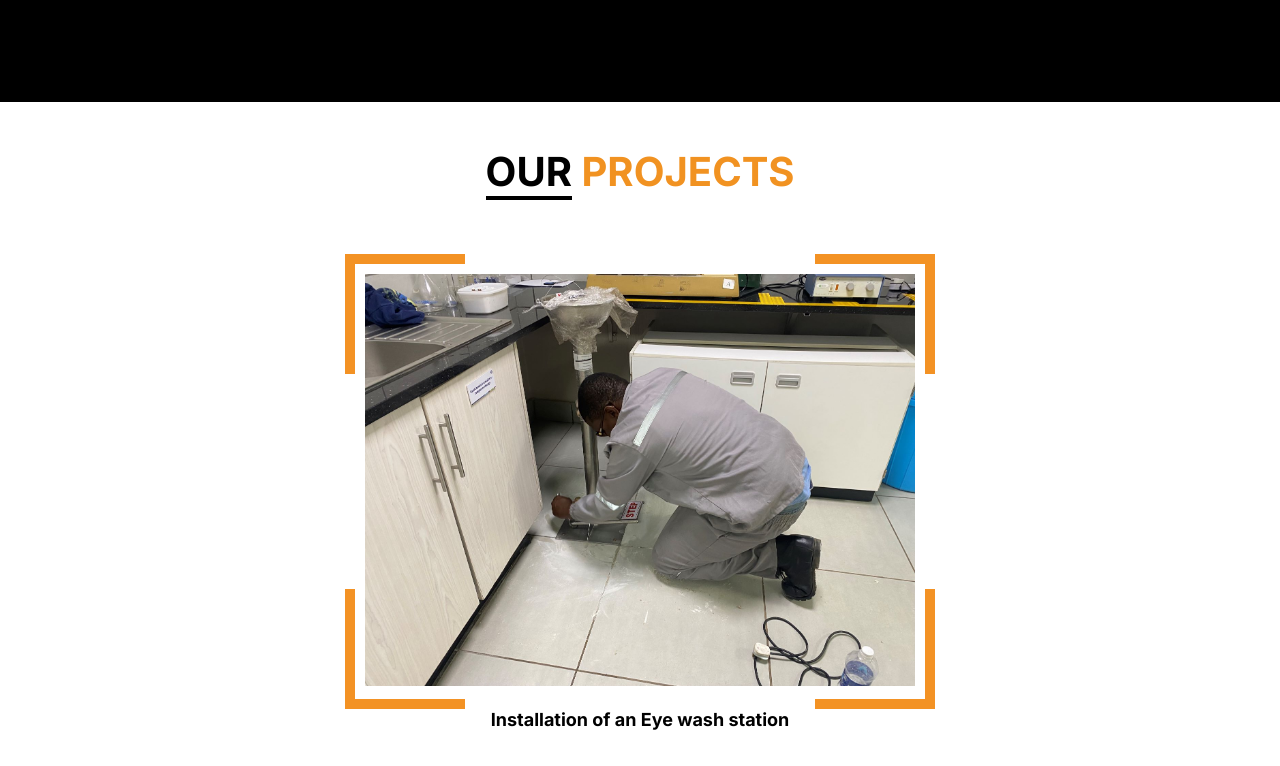
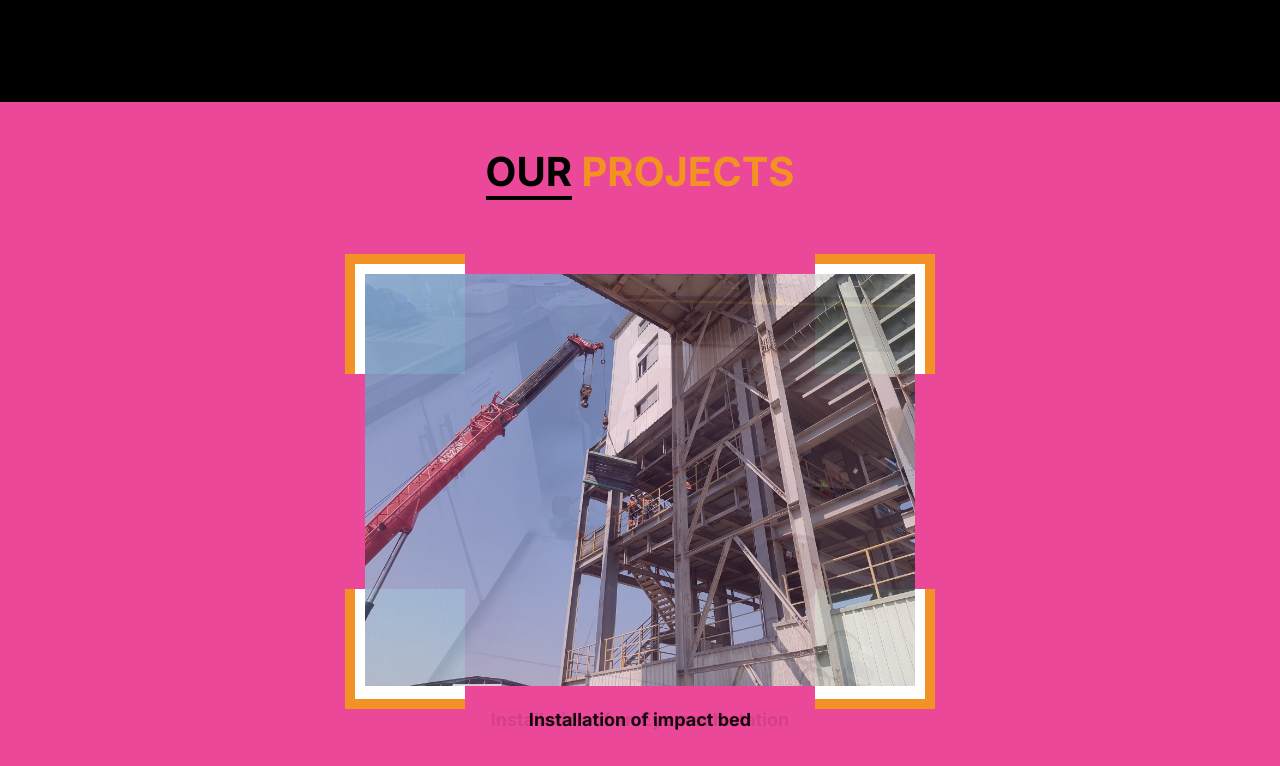
Before and after one commit to mkaweme/mexus, a Next.js app: page / in a window 1280 px wide. Shown: the part 1494-2260 px from the top of the page. Built offline with nearby package versions, Linux system fonts and the light colour scheme.

Commit message:
changed delay from 4s to 5s

```diff
--- a/app/components/Projects.tsx
+++ b/app/components/Projects.tsx
@@ -29,13 +29,13 @@ const Projects = () => {
         setCurrentImage((prev) => (prev + 1) % PROJECTS.length);
         setFade("fade-in");
       }, 1000);
-    }, 4000);
+    }, 5000);
     return () => clearInterval(interval);
   });
 
   return (
     <>
-      <div className="relative flex flex-col w-full h-screen items-center align-middle">
+      <div className="relative flex flex-col w-full h-screen items-center align-middle bg-pink-500">
         <h1 className="text-[32px] lg:text-[40px] font-bold text-[#F19221] my-10"><span className="text-black border-b-4 border-black">OUR</span> PROJECTS</h1>
         <div className="relative flex flex-col-reverse w-[250px] lg:w-[550px] h-auto mx-20 my-8 z-0">
           {PROJECTS.map((image, index) => (
@@ -50,7 +50,7 @@ const Projects = () => {
                 alt={image.title}
                 width={500}
                 height={500}
-                className="w-full h-auto object-cover"
+                className={`w-full h-auto object-cover ${fade}`}
               />
               <div className="absolute w-full font-bold my-6 lg:my-3 p-2 text-center">
                 <h2 className="text-lg">{image.title}</h2>
```
